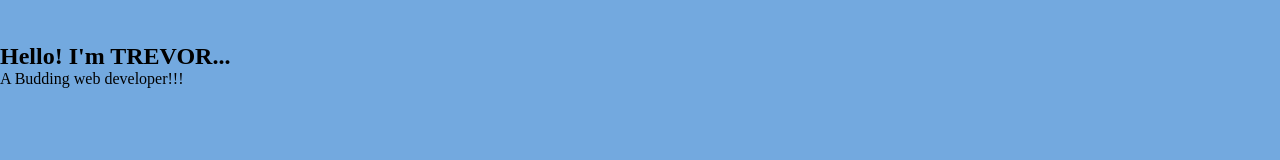
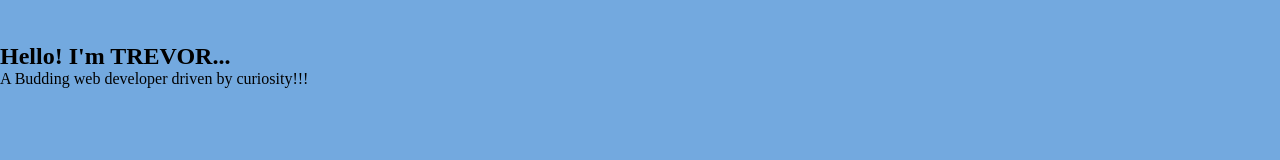
Before and after one commit to TrevorOdhiambo/My-Portfolio, a React (Create React App) app: page / in a window 1280 px wide. Shown: the part 285-445 px from the top of the page. Built offline with nearby package versions, Linux system fonts and the light colour scheme.

Commit message:
modified hero section

```diff
--- a/src/Hero/Hero.js
+++ b/src/Hero/Hero.js
@@ -10,7 +10,7 @@ const Hero = ()=>{
           Hello! I'm TREVOR...
           </h1>
           <p>
-            A Budding web developer!!!
+            A Budding web developer driven by curiosity!!!
           </p>
 
       </div>
```
